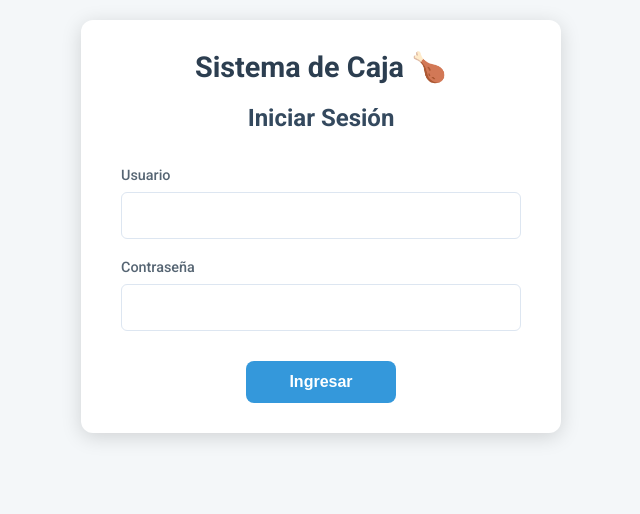
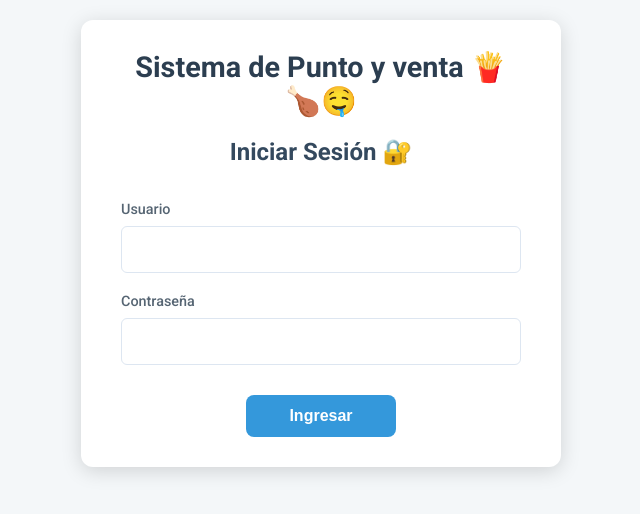
Before and after one commit to SheyllerDev/puntoyventa, a plain HTML site: page login.html in a window 1280 px wide. Shown: the whole page, without its empty margins (319-959 px from the left). Drawn offline with Linux system fonts and the light colour scheme.

Commit message:
Update login.html

```diff
--- a/login.html
+++ b/login.html
@@ -12,8 +12,8 @@
 </head>
 <body>
     <div class="login-container">
-        <h1>Sistema de Caja 🍗</h1>
-        <h2>Iniciar Sesión</h2>
+        <h1>Sistema de Punto y venta 🍟🍗🤤</h1>
+        <h2>Iniciar Sesión 🔐</h2>
         <form id="login-form">
             <div class="input-group">
                 <label for="usuario">Usuario</label>
@@ -30,4 +30,5 @@
 
     <script src="login.js"></script>
 </body>
+
 </html>
```
